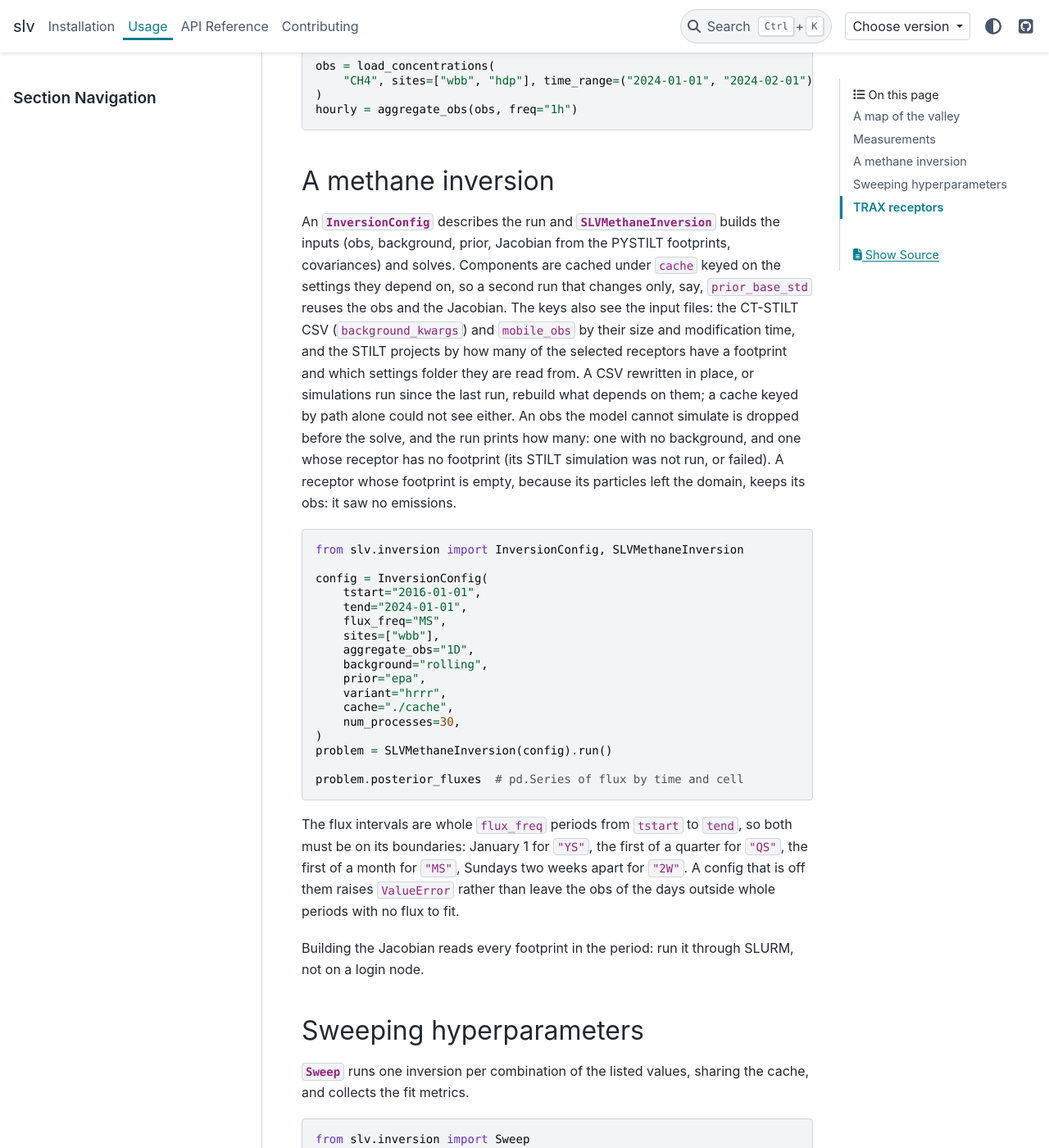
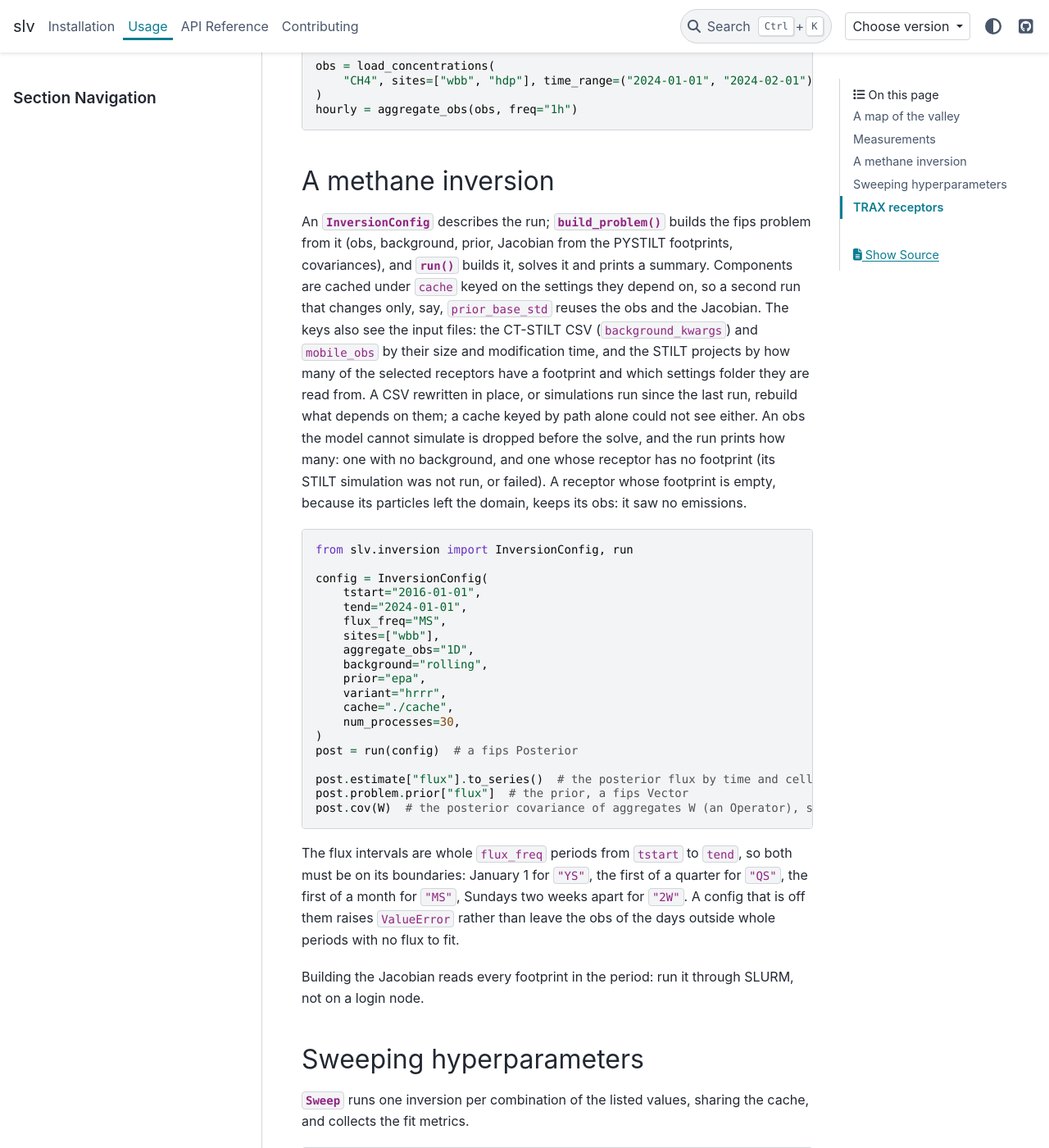
Before and after one commit to jmineau/slv, a Sphinx documentation site: the page built from docs/usage.rst, in a window 1280 px wide and 1400 px high, scrolled down 769 px. Shown: the whole window at 82% size. Built offline with Sphinx 7.4.7 and the PyData theme 0.15.4, drawn with Linux system fonts in a browser that asks for light colours.

Commit message:
docs: the inversion on fips 0.2 in the README, usage guide, AGENTS.md and changelog

```diff
--- a/docs/usage.rst
+++ b/docs/usage.rst
@@ -41,9 +41,10 @@ Measurements
 A methane inversion
 -------------------
 
-An :class:`~slv.inversion.config.InversionConfig` describes the run and
-:class:`~slv.inversion.pipelines.SLVMethaneInversion` builds the inputs (obs,
-background, prior, Jacobian from the PYSTILT footprints, covariances) and solves.
+An :class:`~slv.inversion.config.InversionConfig` describes the run;
+:func:`~slv.inversion.pipelines.build_problem` builds the fips problem from it (obs,
+background, prior, Jacobian from the PYSTILT footprints, covariances), and
+:func:`~slv.inversion.pipelines.run` builds it, solves it and prints a summary.
 Components are cached under ``cache`` keyed on the settings they depend on, so a
 second run that changes only, say, ``prior_base_std`` reuses the obs and the Jacobian.
 The keys also see the input files: the CT-STILT CSV (``background_kwargs``) and
@@ -58,7 +59,7 @@ particles left the domain, keeps its obs: it saw no emissions.
 
 .. code-block:: python
 
-   from slv.inversion import InversionConfig, SLVMethaneInversion
+   from slv.inversion import InversionConfig, run
 
    config = InversionConfig(
        tstart="2016-01-01",
@@ -72,9 +73,11 @@ particles left the domain, keeps its obs: it saw no emissions.
        cache="./cache",
        num_processes=30,
    )
-   problem = SLVMethaneInversion(config).run()
+   post = run(config)  # a fips Posterior
 
-   problem.posterior_fluxes  # pd.Series of flux by time and cell
+   post.estimate["flux"].to_series()  # the posterior flux by time and cell
+   post.problem.prior["flux"]  # the prior, a fips Vector
+   post.cov(W)  # the posterior covariance of aggregates W (an Operator), such as totals
 
 The flux intervals are whole ``flux_freq`` periods from ``tstart`` to ``tend``, so both
 must be on its boundaries: January 1 for ``"YS"``, the first of a quarter for ``"QS"``,
```
Also changed, not shown: CHANGELOG.md (+27 -0 lines), README.md (+2 -2 lines).
